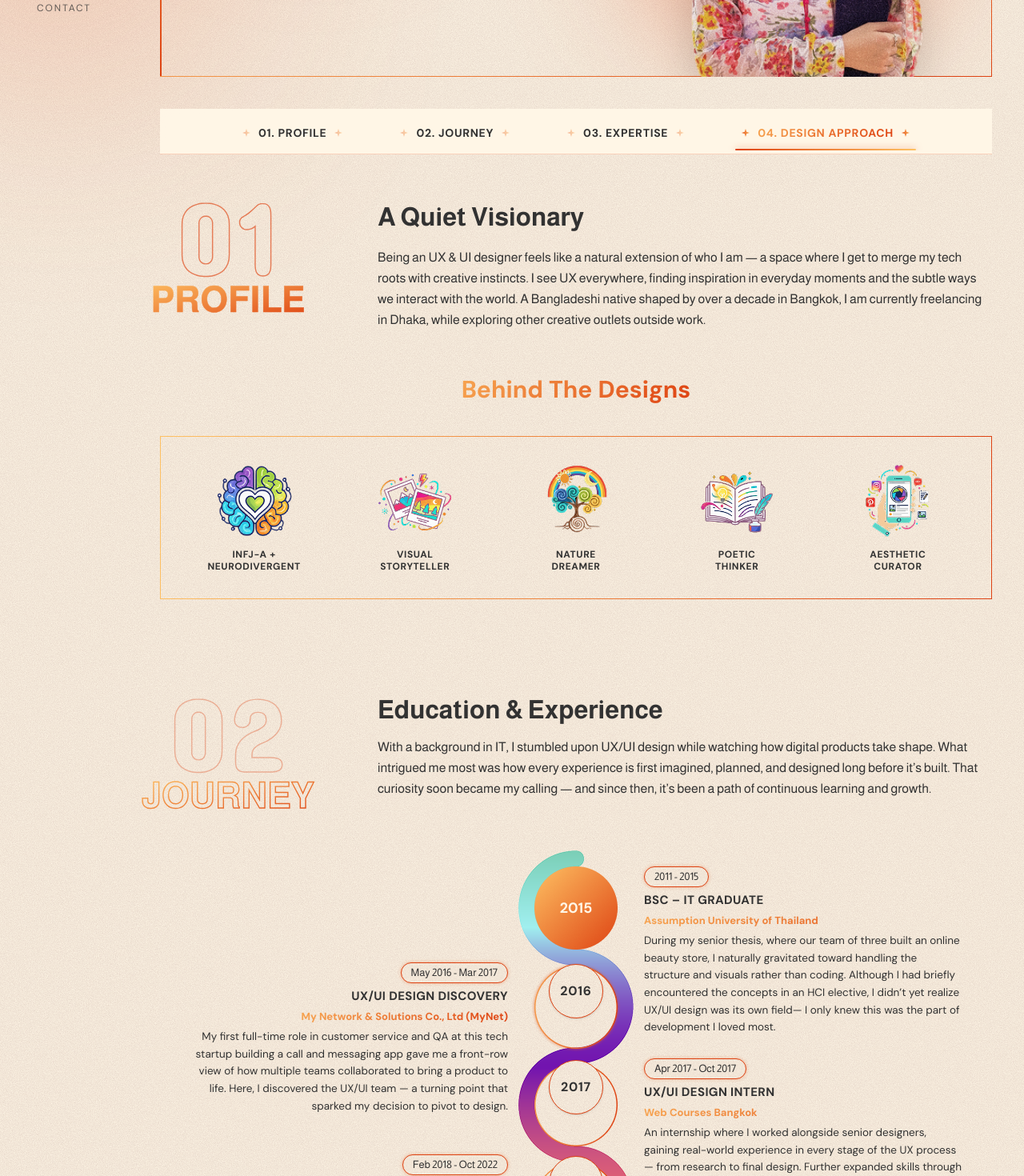
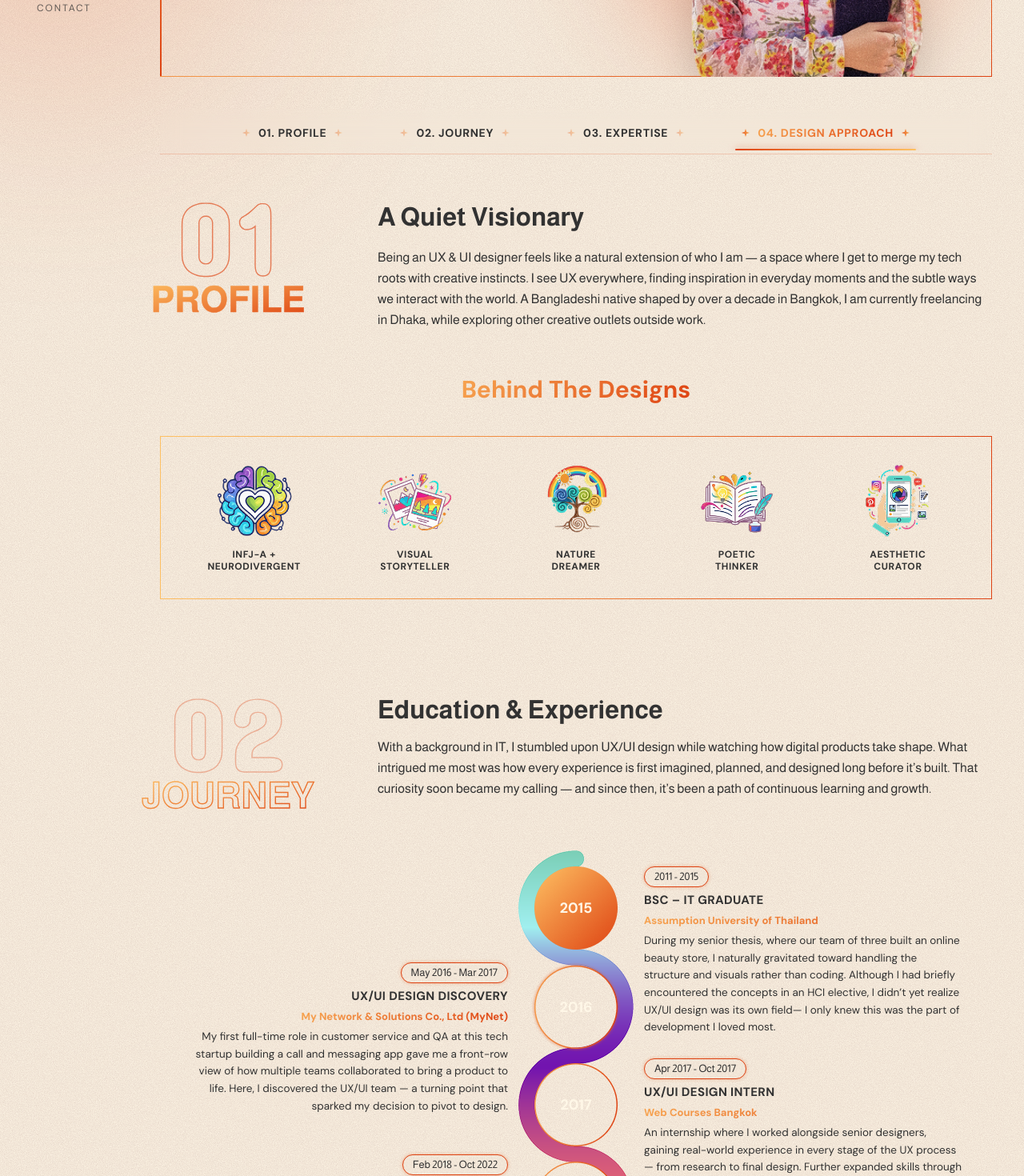
Before and after one commit to shihablabs/project-portfolio, a Next.js app: page /about in a window 1280 px wide. Shown: the part 540-2010 px from the top of the page at 80% size. Built offline with nearby package versions, Linux system fonts and the light colour scheme.

Commit message:
fix(about): use authentic journey image directly without artificial overlay circles

```diff
--- a/src/components/sections/AboutPageView.tsx
+++ b/src/components/sections/AboutPageView.tsx
@@ -291,7 +291,7 @@ export default function AboutPageView() {
       </div>
 
       {/* ── 02. STICKY SUB-NAVIGATION BAR (Top sticky on scroll) ── */}
-      <div className="sticky top-0 z-40 bg-[var(--bg)]/95 backdrop-blur-md pt-2 pb-1 select-none mb-12 border-b border-[#DE4313]/20">
+      <div className="sticky top-0 z-40 backdrop-blur-md pt-2 pb-1 select-none mb-12 border-b border-[#DE4313]/20">
         <div className="w-full flex items-center justify-between sm:justify-center gap-2 sm:gap-6 lg:gap-10 overflow-x-auto no-scrollbar font-dm text-xs sm:text-sm tracking-wider uppercase px-2">
           {TABS.map((tab) => {
             const isActive = activeTab === tab.id;
@@ -505,24 +505,6 @@ export default function AboutPageView() {
                   className="w-[144px] h-[636px] object-contain block"
                 />
               </div>
-
-              {/* High-Contrast Crisp Circle Overlays for Nodes (2016, 2017, 2018, 2023) */}
-              {[
-                { year: "2016", top: 176 },
-                { year: "2017", top: 296 },
-                { year: "2018", top: 416 },
-                { year: "2023", top: 536 },
-              ].map((node) => (
-                <div
-                  key={node.year}
-                  className="absolute left-1/2 -translate-x-1/2 -translate-y-1/2 w-[68px] h-[68px] rounded-full flex items-center justify-center bg-[var(--bg)] card-badge-bg border-[1.5px] border-[#DE4313] pointer-events-none z-[1] select-none shadow-sm"
-                  style={{ top: `${node.top}px` }}
-                >
-                  <span className="font-dm font-bold text-sm sm:text-base text-[var(--ink)] tracking-wider">
-                    {node.year}
-                  </span>
-                </div>
-              ))}
 
               {/* 5 Milestones Aligned to Circle Nodes (Each step is exactly 120px) */}
               {[
```
